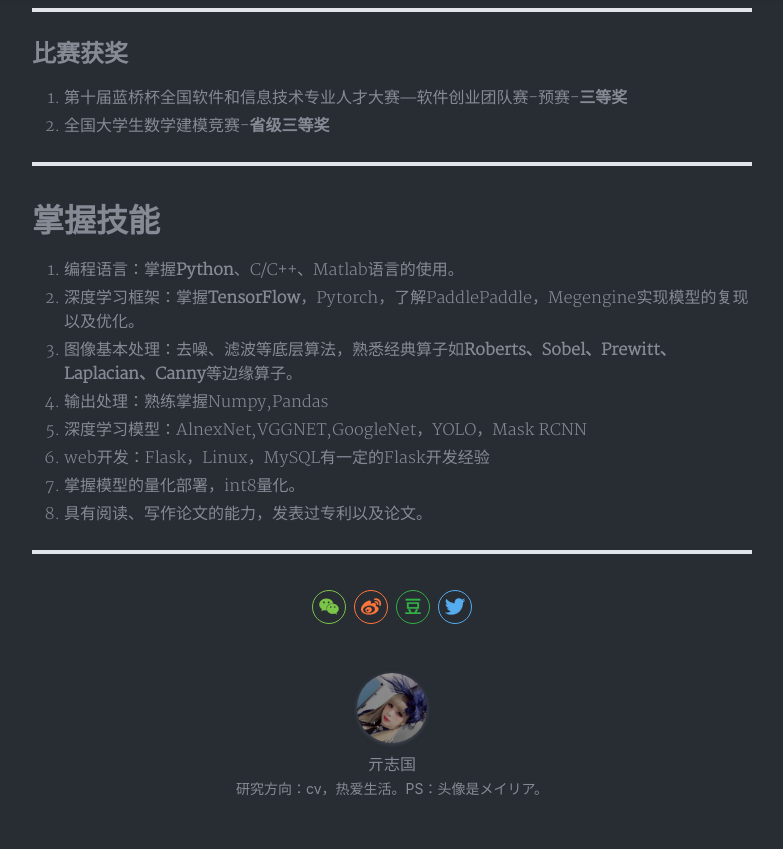
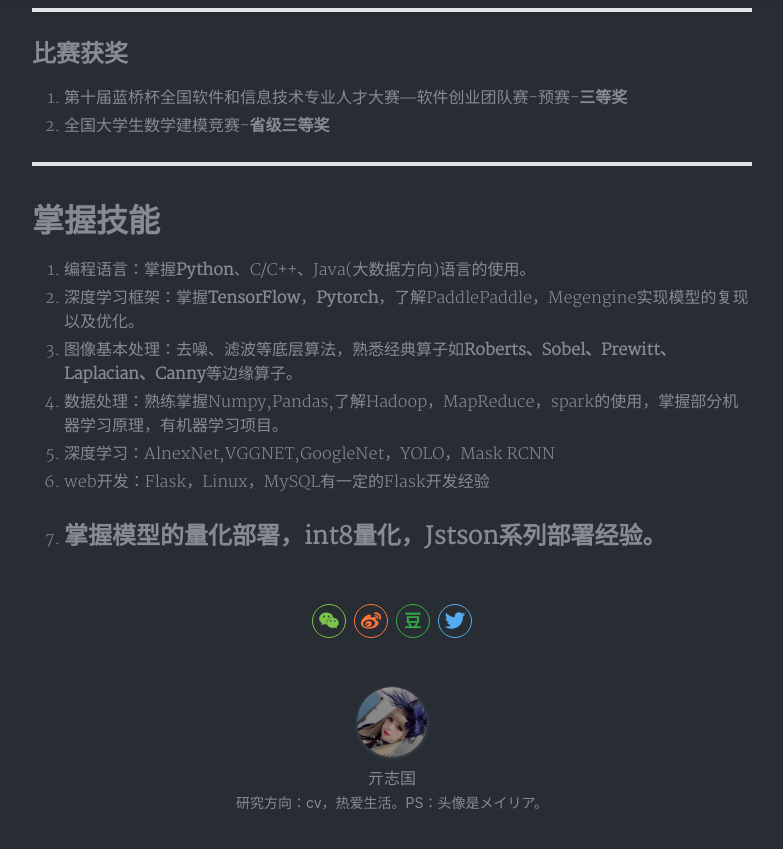
Before and after one commit to Qzgfather/Qzgfather.github.io, a Jekyll site: the page built from _posts/2020-01-09-hello.md, in a window 1280 px wide and 900 px high, scrolled down 1584 px. Shown: the top 849 px of the window, without its empty margins (248-1031 px from the left). Built offline with Jekyll 4.4.1, drawn with Linux system fonts in a browser that asks for light colours; nearby versions of some CDN libraries; a style sheet for code colours, icons or effects is not loaded.

Commit message:
Update 2020-01-09-hello.md

```diff
--- a/_posts/2020-01-09-hello.md
+++ b/_posts/2020-01-09-hello.md
@@ -62,13 +62,11 @@ tags: 个人简介
 
 # 掌握技能
 
-1. 编程语言：掌握**Python**、C/C++、Matlab语言的使用。
-2. 深度学习框架：掌握**TensorFlow**，Pytorch，了解PaddlePaddle，Megengine实现模型的复现以及优化。
+1. 编程语言：掌握**Python**、C/C++、Java(大数据方向)语言的使用。
+2. 深度学习框架：掌握**TensorFlow**，**Pytorch**，了解PaddlePaddle，Megengine实现模型的复现以及优化。
 3. 图像基本处理：去噪、滤波等底层算法，熟悉经典算子如**Roberts、Sobel、Prewitt、Laplacian、Canny**等边缘算子。
-4. 输出处理：熟练掌握Numpy,Pandas
-5. 深度学习模型：AlnexNet,VGGNET,GoogleNet，YOLO，Mask RCNN
+4. 数据处理：熟练掌握Numpy,Pandas,了解Hadoop，MapReduce，spark的使用，掌握部分机器学习原理，有机器学习项目。
+5. 深度学习：AlnexNet,VGGNET,GoogleNet，YOLO，Mask RCNN
 6. web开发：Flask，Linux，MySQL有一定的Flask开发经验
-7. 掌握模型的量化部署，int8量化。
-8. 具有阅读、写作论文的能力，发表过专利以及论文。
-
+7. 掌握模型的量化部署，int8量化，Jstson系列部署经验。
 ---
```
